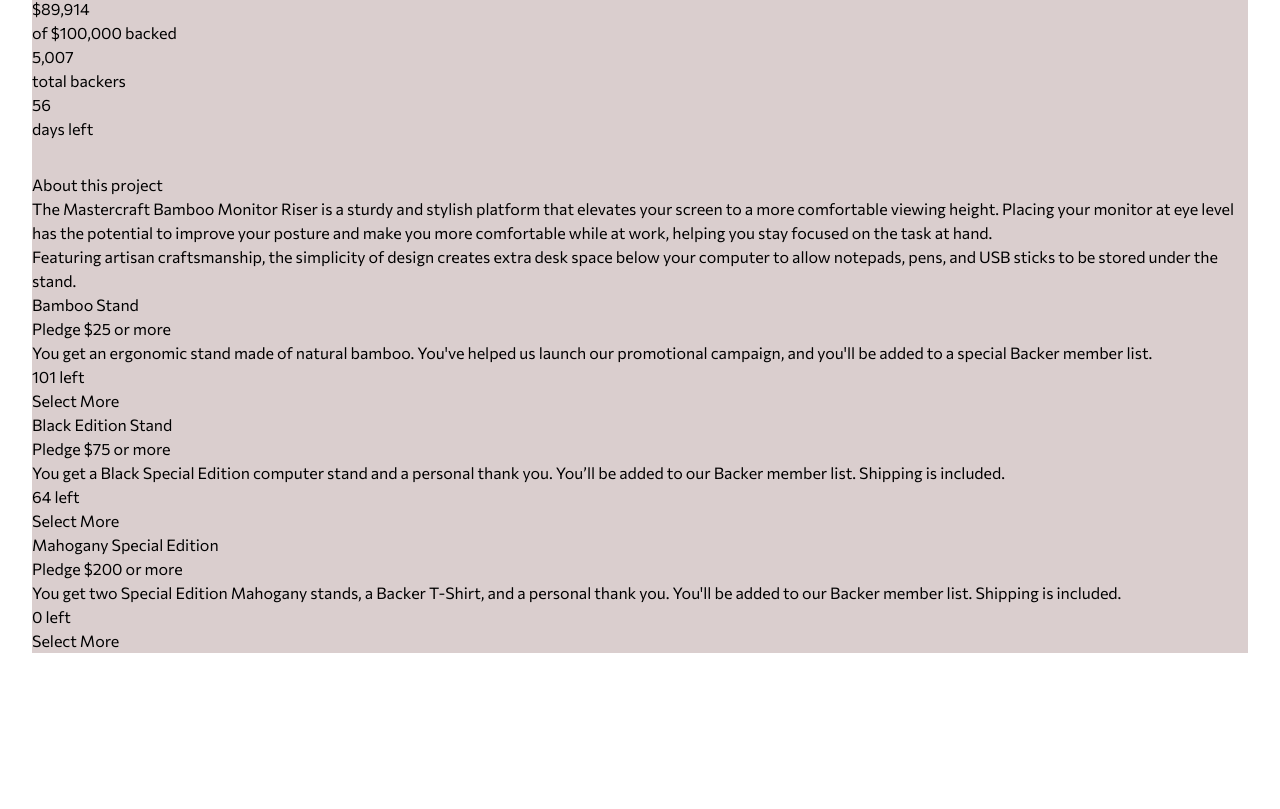
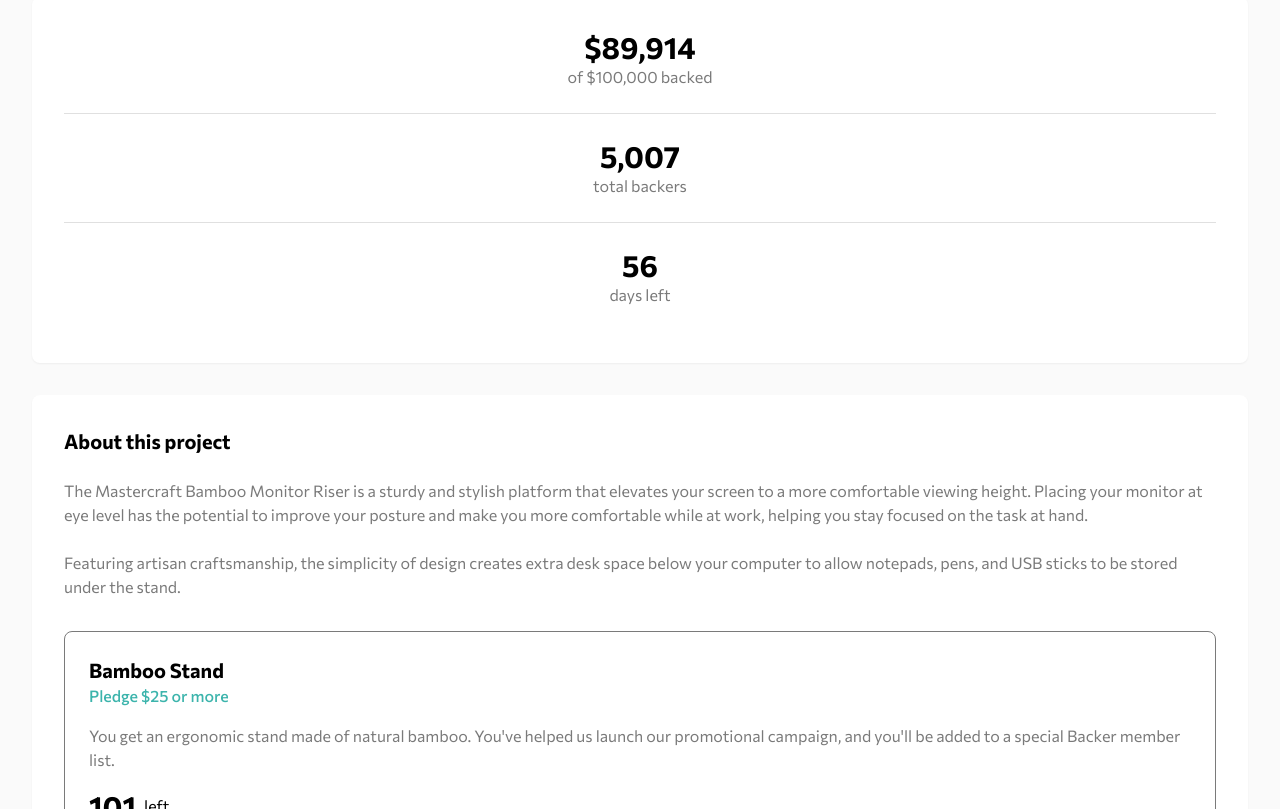
Before and after one commit to to-my-learning-path/crowdfunding-product-page, a React (Vite) app: page / in a window 1280 px wide. Shown: the part 451-1260 px from the top of the page. Before the commit the page ends 1104 px from the top, so only its background shows below. Built offline with nearby package versions, Linux system fonts and the light colour scheme.

Commit message:
Added second section styles

```diff
--- a/src/App.jsx
+++ b/src/App.jsx
@@ -9,7 +9,7 @@
 function App() {
   return (
     <div
-      className={` bg-[url("./assets/images/image-hero-mobile.jpg")] md:bg-[url("./assets/images/image-hero-desktop.jpg")] bg-no-repeat bg-contain`}
+      className={` bg-[url("./assets/images/image-hero-mobile.jpg")] bg-[#fafafa] md:bg-[url("./assets/images/image-hero-desktop.jpg")] bg-no-repeat bg-contain`}
     >
       <Header />
       <Home />
--- a/src/components/Header.jsx
+++ b/src/components/Header.jsx
@@ -14,7 +14,7 @@
         {isOpen ? <img src={CloseIcon} alt="" /> : <img src={OpenIcon} />}
       </button>
       <Backdrop
-        className=" absolute min-h-screen"
+        className=" absolute min-h-screen z-10"
         open={isOpen}
         onClick={() => setIsOpen(false)}
       >
--- a/src/components/Home/Home.jsx
+++ b/src/components/Home/Home.jsx
@@ -1,6 +1,7 @@
 import React from "react";
 import MastercraftIcon from ".././.././assets/images/logo-mastercraft.svg";
 import BookmarkIcon from "../../assets/images/icon-bookmark.svg";
+import { Divider } from "@mui/material";
 
 const list = [
   {
@@ -28,8 +29,8 @@
 
 const Home = () => {
   return (
-    <main className=" mx-8 mt-16 space-y-8 bg-[#dacece]">
-      <section className=" relative bg-[#fff] rounded-lg p-8 text-center space-y-6">
+    <main className=" mx-8 mt-16 space-y-8 ">
+      <section className=" relative shadow-sm bg-[#fff] rounded-lg p-8 text-center space-y-6">
         <img
           className=" mx-auto absolute -translate-y-14 translate-x-28"
           src={MastercraftIcon}
@@ -51,35 +52,40 @@
           </button>
         </div>
       </section>
-      <section>
+      <section className=" bg-[#fff] shadow-sm rounded-lg p-8 text-center space-y-6">
         <div>
-          <p>$89,914</p>
-          <p>of $100,000 backed</p>
+          <p className=" text-3xl font-700">$89,914</p>
+          <p className=" text-darkGray">of $100,000 backed</p>
         </div>
+        <Divider varient="middle" />
         <div>
-          <p>5,007</p>
-          <p>total backers</p>
+          <p className=" text-3xl font-700">5,007</p>
+          <p className=" text-darkGray">total backers</p>
         </div>
+        <Divider varient="middle" />
         <div>
-          <p>56</p>
-          <p>days left</p>
+          <p className=" text-3xl font-700">56</p>
+          <p className=" text-darkGray">days left</p>
         </div>
         <div></div>
       </section>
-      <section>
-        <p>About this project</p>
-        <p>
-          The Mastercraft Bamboo Monitor Riser is a sturdy and stylish platform
-          that elevates your screen to a more comfortable viewing height.
-          Placing your monitor at eye level has the potential to improve your
-          posture and make you more comfortable while at work, helping you stay
-          focused on the task at hand.
+      <section className=" bg-[#fff] shadow-sm rounded-lg p-8 text-center">
+        <div className=" space-y-6 text-left">
+          <p className=" text-xl font-700">About this project</p>
+          <p className=" text-darkGray">
+            The Mastercraft Bamboo Monitor Riser is a sturdy and stylish
+            platform that elevates your screen to a more comfortable viewing
+            height. Placing your monitor at eye level has the potential to
+            improve your posture and make you more comfortable while at work,
+            helping you stay focused on the task at hand.
           </p>
-        <p>
+          <p className=" text-darkGray">
             Featuring artisan craftsmanship, the simplicity of design creates
-          extra desk space below your computer to allow notepads, pens, and USB
-          sticks to be stored under the stand.
+            extra desk space below your computer to allow notepads, pens, and
+            USB sticks to be stored under the stand.
           </p>
+        </div>
+        <div className=" space-y-8 mt-8">
           {list.map((item) => (
             <ModelItem
               key={item.title}
@@ -89,6 +95,7 @@
               amount={item.amount}
             />
           ))}
+        </div>
       </section>
     </main>
   );
@@ -96,17 +103,29 @@
 
 const ModelItem = ({ title, price, description, amount }) => {
   return (
+    <div
+      className={` ${
+        amount > 0 ? "" : "opacity-60 cursor-not-allowed"
+      } border-[1px] border-darkGray text-left p-6 space-y-4 rounded-lg`}
+    >
       <div>
-      <div>
-        <p>{title}</p>
-        <p>Pledge ${price} or more</p>
+        <p className="text-xl font-700 ">{title}</p>
+        <p className=" text-moderateCyan font-500">Pledge ${price} or more</p>
       </div>
-      <p>{description}</p>
-      <div>
-        <p>
-          <span>{amount}</span> left
+      <p className=" text-darkGray">{description}</p>
+      <div className=" space-y-4">
+        <p className=" flex items-center gap-2">
+          <span className=" text-3xl font-700">{amount}</span> left
         </p>
-        <button>Select More</button>
+        {amount > 0 ? (
+          <button className=" bg-moderateCyan hover:bg-darkCyan text-[#fff] py-3 px-8 font-500 rounded-full">
+            Select Reward
+          </button>
+        ) : (
+          <button className=" cursor-not-allowed bg-darkGray text-[#fff] py-3 px-8 font-500 rounded-full">
+            Out of Stock
+          </button>
+        )}
       </div>
     </div>
   );
```
Lines whose indentation alone changed are shown as unchanged.
